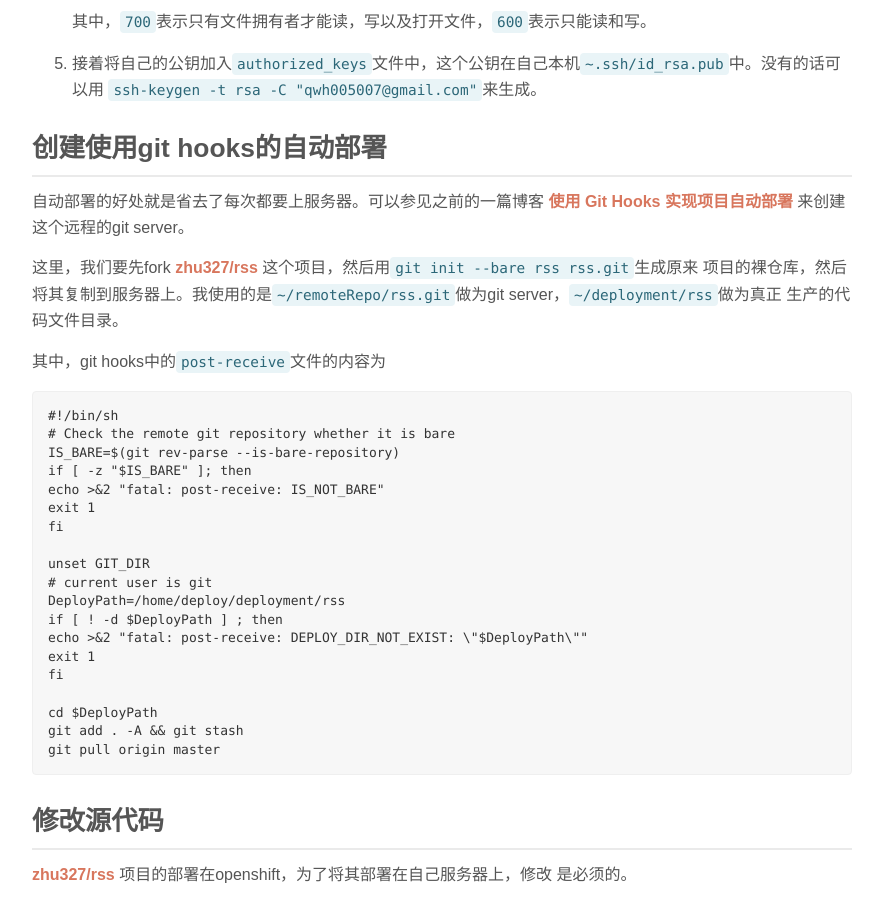
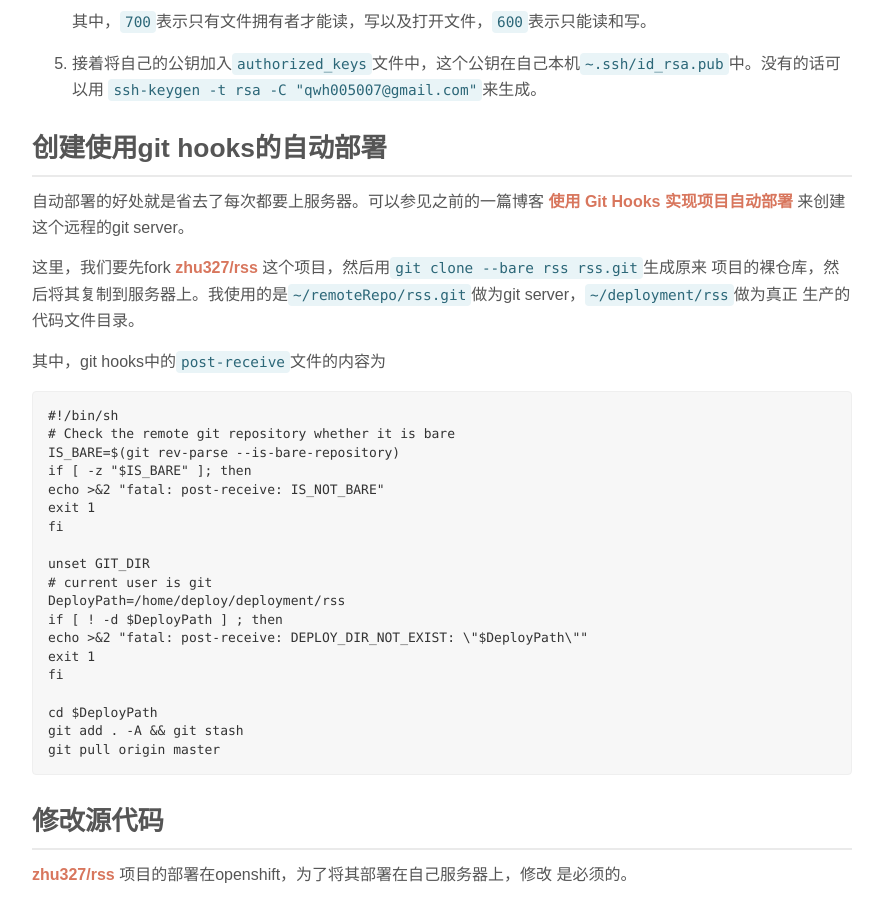
Before and after one commit to qiwihui/qiwihui, a Jekyll site: the page built from _posts/2015-06-26-deploy-tornado-with-github-digitalocean.md, in a window 1280 px wide and 900 px high, scrolled down 1184 px. Shown: the whole window, without its empty margins (198-1081 px from the left). Built offline with Jekyll 4.4.1, drawn with Linux system fonts in a browser that asks for light colours; Markdown is read by kramdown in place of the engine named in the settings; comment, search, counter and statistics services are not loaded.

Commit message:
fix two post errors

```diff
--- a/_posts/2015-06-26-deploy-tornado-with-github-digitalocean.md
+++ b/_posts/2015-06-26-deploy-tornado-with-github-digitalocean.md
@@ -48,7 +48,7 @@ tags: tornado, digitalocean, nginx, supervisor, github, git
 自动部署的好处就是省去了每次都要上服务器。可以参见之前的一篇博客
 [使用 Git Hooks 实现项目自动部署](http://daozhang.info/deploy-projects-with-git-hooks/) 来创建这个远程的git server。
 
-这里，我们要先fork [zhu327/rss](https://github.com/zhu327/rss) 这个项目，然后用`git init --bare rss rss.git`生成原来
+这里，我们要先fork [zhu327/rss](https://github.com/zhu327/rss) 这个项目，然后用`git clone --bare rss rss.git`生成原来
 项目的裸仓库，然后将其复制到服务器上。我使用的是`~/remoteRepo/rss.git`做为git server，`~/deployment/rss`做为真正
 生产的代码文件目录。
 
```
Also changed, not shown: _posts/2015-06-27-9-uses-for-curl-worth-knowing.md (+1 -1 lines).
